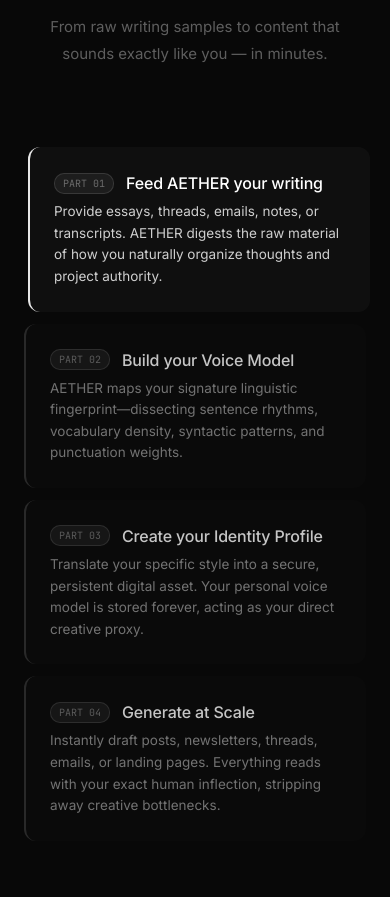
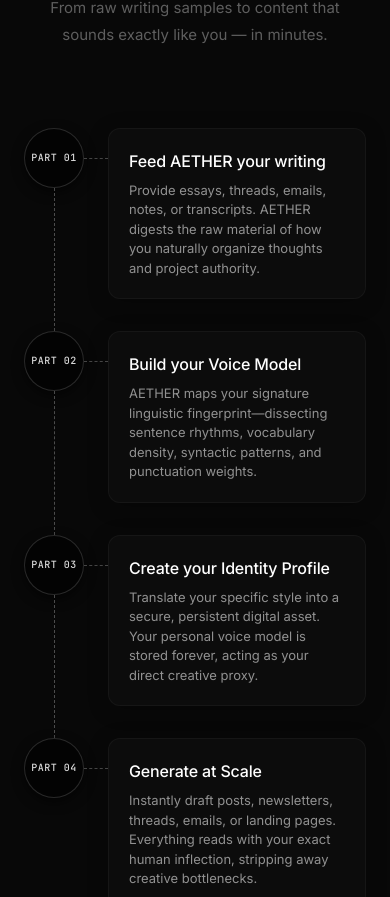
Before and after one commit to Milloxix/AETHER, a React (Vite) app: page / in a window 390 px wide. Shown: the part 1100-1997 px from the top of the page. Built offline with nearby package versions, Linux system fonts and the light colour scheme.

Commit message:
fix mobile, add X links, update FAQ payment copy

```diff
--- a/index.html
+++ b/index.html
@@ -3,10 +3,7 @@
   <head>
     <meta charset="UTF-8" />
     <meta name="viewport" content="width=device-width, initial-scale=1.0" />
-    <link rel="icon" href="/favicon.ico" />
-    <link rel="icon" type="image/png" sizes="32x32" href="/favicon-32x32.png" />
-    <link rel="apple-touch-icon" href="/apple-touch-icon.png" />
-    <title>AETHER — Your Voice. Scaled.</title>
+    <title>AETHER — Personal Voice Engine</title>
   </head>
   <body>
     <div id="root"></div>
--- /dev/null
+++ b/metadata.json
@@ -0,0 +1,6 @@
+{
+  "name": "Aether",
+  "description": "Personal Voice Engine",
+  "requestFramePermissions": [],
+  "majorCapabilities": ["MAJOR_CAPABILITY_SERVER_SIDE_GEMINI_API"]
+}
--- a/src/App.tsx
+++ b/src/App.tsx
@@ -365,8 +365,13 @@
             <span onClick={() => scrollToSection("pricing")}>Pricing</span>
           </div>
         </div>
-        <div className="nav-right">
-          <button className="nav-btn" onClick={() => document.getElementById('final-cta')?.scrollIntoView({ behavior: 'smooth' })}>Request Early Access</button>
+        <div className="nav-right" style={{ gap: '1.5rem', alignItems: 'center' }}>
+          <a href="https://x.com/TheAetherApp" target="_blank" rel="noopener noreferrer" className="nav-social-link">
+            <svg viewBox="0 0 24 24" aria-hidden="true" fill="currentColor" width="14" height="14">
+              <path d="M18.244 2.25h3.308l-7.227 8.26 8.502 11.24H16.17l-5.214-6.817L4.99 21.75H1.68l7.73-8.835L1.254 2.25H8.08l4.713 6.231zm-1.161 17.52h1.833L7.084 4.126H5.117z"></path>
+            </svg>
+          </a>
+          <button className="nav-btn" onClick={() => document.getElementById('final-cta')?.scrollIntoView({ behavior: 'smooth' })}>Get Early Access</button>
         </div>
       </nav>
 
@@ -457,7 +462,7 @@
           From raw writing samples to content that sounds exactly like you — in minutes.
         </p>
 
-        <div className="hiw-agenda-container">
+        <div className="hiw-agenda-container hidden md:grid">
           {/* Left panel: Agenda wheel + Bowing track on desktop */}
           <div className="hiw-agenda-left">
             <div className="agenda-wheel-wrapper">
@@ -613,6 +618,29 @@
                   <h3 className="agenda-title">{step.title}</h3>
                 </div>
                 <p className="agenda-desc">{step.description}</p>
+              </div>
+            ))}
+          </div>
+        </div>
+
+        {/* Mobile vertical timeline visual (visible on screens < 768px) */}
+        <div className="hiw-mobile-timeline md:hidden">
+          <div className="hiw-timeline-wrapper">
+            {howItWorksSteps.map((step) => (
+              <div className="hiw-timeline-item" key={step.number}>
+                {/* Node column */}
+                <div className="hiw-timeline-node-col">
+                  <div className="hiw-timeline-node">
+                    <span className="hiw-node-text">PART {step.number}</span>
+                  </div>
+                </div>
+                {/* Content column */}
+                <div className="hiw-timeline-content-col">
+                  <div className="hiw-timeline-card">
+                    <h3 className="hiw-timeline-title">{step.title}</h3>
+                    <p className="hiw-timeline-desc">{step.description}</p>
+                  </div>
+                </div>
               </div>
             ))}
           </div>
@@ -1159,7 +1187,14 @@
       {/* 10. FOOTER */}
       <footer>
         <span className="f-logo">✦ AETHER</span>
-        <span className="f-copy">© 2026 AETHER. All rights reserved.</span>
+        <div style={{ display: 'flex', alignItems: 'center', gap: '1.5rem' }}>
+          <a href="https://x.com/TheAetherApp" target="_blank" rel="noopener noreferrer" className="nav-social-link">
+            <svg viewBox="0 0 24 24" aria-hidden="true" fill="currentColor" width="14" height="14">
+              <path d="M18.244 2.25h3.308l-7.227 8.26 8.502 11.24H16.17l-5.214-6.817L4.99 21.75H1.68l7.73-8.835L1.254 2.25H8.08l4.713 6.231zm-1.161 17.52h1.833L7.084 4.126H5.117z"></path>
+            </svg>
+          </a>
+          <span className="f-copy">© 2026 AETHER. All rights reserved.</span>
+        </div>
       </footer>
     </div>
   );
--- a/src/data.ts
+++ b/src/data.ts
@@ -161,7 +161,7 @@
   {
     id: 6,
     question: "What payment methods do you accept?",
-    answer: "PayPal and crypto. Simple, no hidden fees, cancel anytime."
+    answer: "All major credit and debit cards, PayPal, and crypto. No hidden fees, cancel anytime."
   }
 ];
 
--- a/src/index.css
+++ b/src/index.css
@@ -63,6 +63,15 @@
 .nav-right {
   display: flex;
   justify-content: flex-end;
+}
+.nav-social-link {
+  color: rgba(255, 255, 255, 0.4);
+  transition: color 0.2s;
+  display: flex;
+  align-items: center;
+}
+.nav-social-link:hover {
+  color: rgba(255, 255, 255, 0.9);
 }
 .logo {
   font-size: 14px;
@@ -1098,7 +1107,7 @@
 
 /* ===================== FINAL CTA ===================== */
 .final {
-  padding: 5rem 5rem;
+  padding: 3.5rem 5rem 5rem;
   text-align: center;
   position: relative;
   overflow: hidden;
@@ -1117,7 +1126,7 @@
 .final-mark {
   font-size: 28px;
   color: rgba(255, 255, 255, 0.08);
-  margin-bottom: 2rem;
+  margin-bottom: 3.5rem;
   letter-spacing: 0.1em;
 }
 .final-h2 {
@@ -1294,3 +1303,165 @@
     transform: scale(1.12);
   }
 }
+
+@media (max-width: 768px) {
+  /* Hide navbar social link on mobile */
+  .nav-right .nav-social-link {
+    display: none;
+  }
+
+  /* Radar Chart */
+  #radarSvg {
+    width: 100%;
+    height: auto;
+    max-width: 400px;
+    margin: 0 auto;
+    display: block;
+  }
+
+  /* The Difference Before/After stacking */
+  .compare-outer {
+    display: flex;
+    flex-direction: column;
+    gap: 16px;
+  }
+  .compare-header, .compare-cards {
+    display: contents;
+  }
+  .c-lbl.bad { order: 1; margin-bottom: 4px; }
+  .cc.bad { order: 2; margin-bottom: 24px; }
+  .c-lbl.good { order: 3; margin-bottom: 4px; }
+  .cc.good { order: 4; }
+
+  /* How it works mobile stacking */
+  .hiw-agenda-container {
+    display: none !important;
+  }
+  .hiw-agenda-left {
+    display: none !important;
+  }
+  .hiw-agenda-right {
+    gap: 16px;
+  }
+  .agenda-text-block {
+    opacity: 1 !important;
+    transform: none !important;
+    background: rgba(255, 255, 255, 0.02);
+  }
+
+  /* Mobile vertical timeline visual */
+  .hiw-mobile-timeline {
+    max-width: 600px;
+    margin: 3rem auto 0;
+    padding: 0;
+    position: relative;
+  }
+
+  .hiw-timeline-wrapper {
+    position: relative;
+    display: flex;
+    flex-direction: column;
+    gap: 2rem;
+  }
+
+  /* Vertical dashed line connecting edges of nodes */
+  .hiw-timeline-item:not(:last-child)::before {
+    content: "";
+    position: absolute;
+    top: 60px; /* Bottom edge of current node */
+    bottom: -2rem; /* Extends exactly to top edge of next node */
+    left: 30px; /* Centered in the 60px node column */
+    width: 1px;
+    border-left: 1.5px dashed rgba(255, 255, 255, 0.28); /* Cleaner, slightly more visible white dashed line */
+    z-index: 1;
+    pointer-events: none;
+  }
+
+  .hiw-timeline-item {
+    display: flex;
+    align-items: flex-start;
+    gap: 1.5rem;
+    position: relative;
+    z-index: 2;
+  }
+
+  /* Connector line from node to card */
+  .hiw-timeline-item::after {
+    content: "";
+    position: absolute;
+    top: 30px; /* Middle of 60px node */
+    left: 60px; /* From right edge of node */
+    width: 1.5rem; /* Connector width reaching the card across the gap */
+    height: 1px;
+    border-top: 1.5px dashed rgba(255, 255, 255, 0.25); /* More visible and consistent horizontal connection */
+    z-index: 1;
+    pointer-events: none;
+  }
+
+  .hiw-timeline-node-col {
+    width: 60px;
+    display: flex;
+    justify-content: center;
+    flex-shrink: 0;
+  }
+
+  .hiw-timeline-node {
+    width: 60px;
+    height: 60px;
+    border-radius: 50%;
+    background: #030303;
+    border: 1px solid rgba(255, 255, 255, 0.15);
+    display: flex;
+    align-items: center;
+    justify-content: center;
+    box-shadow: 0 4px 12px rgba(0, 0, 0, 0.6);
+    flex-shrink: 0;
+  }
+
+  .hiw-node-text {
+    font-family: var(--font-mono);
+    font-size: 10px;
+    font-weight: 500;
+    letter-spacing: 0.05em;
+    color: rgba(255, 255, 255, 0.85);
+    text-align: center;
+    line-height: 1.2;
+  }
+
+  .hiw-timeline-content-col {
+    flex-grow: 1;
+  }
+
+  .hiw-timeline-card {
+    background: rgba(255, 255, 255, 0.02);
+    border: 1px solid rgba(255, 255, 255, 0.04);
+    padding: 1.25rem;
+    border-radius: 12px;
+    box-shadow: 0 4px 20px rgba(0, 0, 0, 0.25);
+  }
+
+  .hiw-timeline-title {
+    font-family: var(--font-sans);
+    font-size: 16px;
+    font-weight: 500;
+    color: #ffffff;
+    margin-bottom: 0.5rem;
+    letter-spacing: -0.01em;
+  }
+
+  .hiw-timeline-desc {
+    font-family: var(--font-sans);
+    font-size: 13px;
+    color: rgba(255, 255, 255, 0.55);
+    line-height: 1.5;
+  }
+
+  /* Voice Intelligence Typography */
+  .radar-left h3 {
+    text-align: center;
+    font-size: 24px;
+  }
+  .radar-left p {
+    text-align: center;
+  }
+}
```
Also changed, not shown: 2 other files (tests, documents, lock files or other folders).
